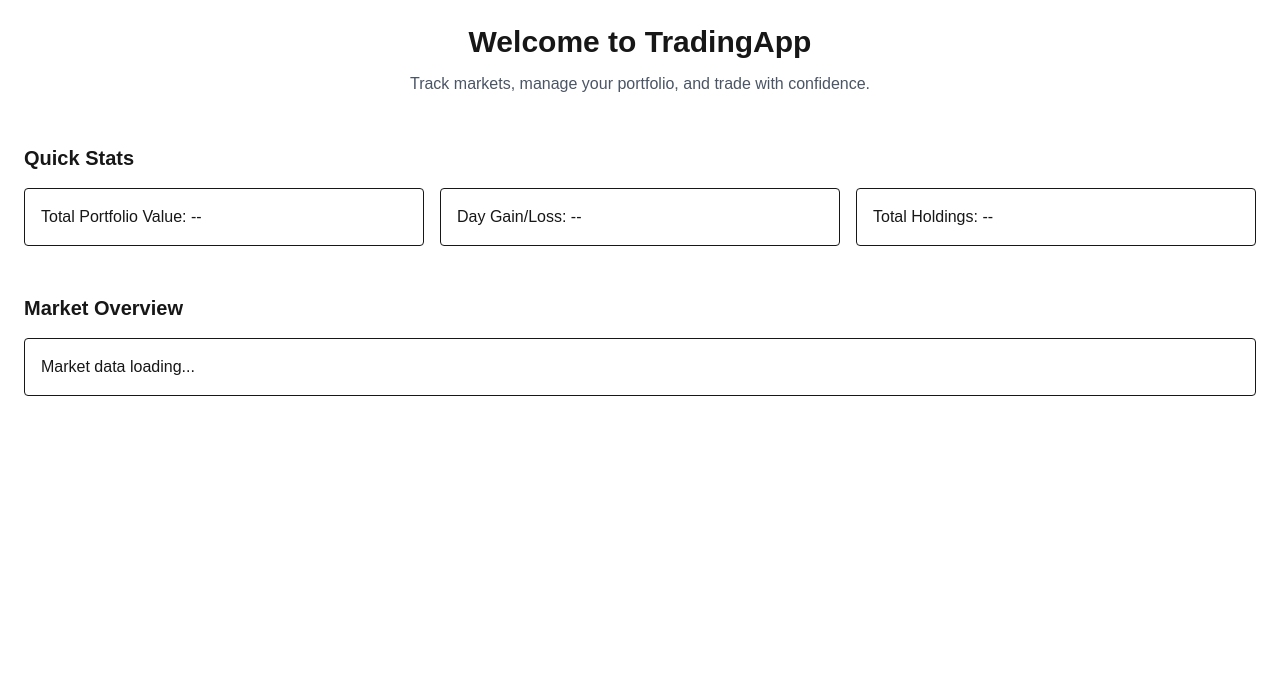
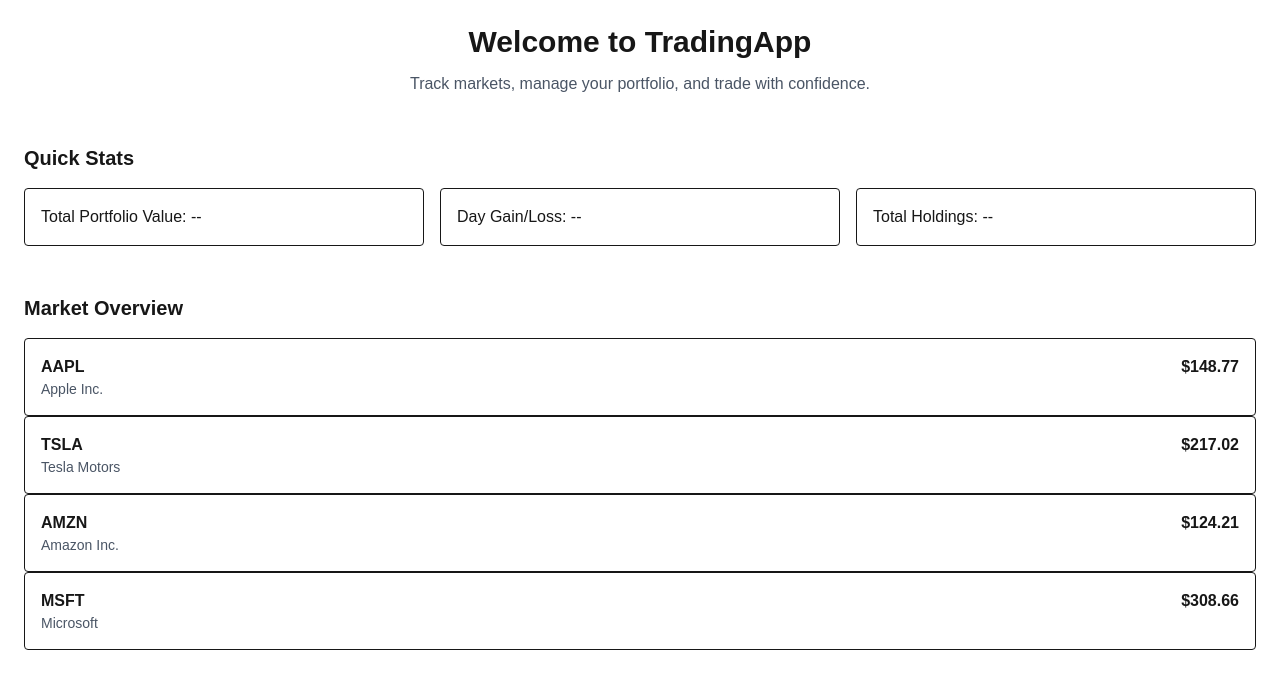
Before and after one commit to Roarsan/Trading-web, a Next.js app: page / in a window 1280 px wide. Shown: the top 688 px of the page. Built offline with nearby package versions, Linux system fonts and the light colour scheme.

Commit message:
Implemented stock prices feature in Market and home Page components utilizing marketService for real-time updates using setInterval.

```diff
--- a/src/app/market/page.tsx
+++ b/src/app/market/page.tsx
@@ -1,11 +1,41 @@
+"use client";
+import { useEffect, useState } from "react";
+import { marketService } from "@/modules/market/MarketService";
+import { Stock } from "@/modules/market/Stock";
 export default function MarketPage() {
+    const [stocks, setStocks] = useState<Stock[]>([]);
+
+    useEffect(() => {
+        setStocks([...marketService.getStocks()]);
+
+        const interval = setInterval(() => {
+            marketService.simulatePrices();
+            setStocks([...marketService.getStocks()]);
+
+        }, 1000);
+
+        return () => clearInterval(interval);
+    }, [])
     return (
         <main className="p-6 space-y-8">
             <h1 className="text-2xl font-bold">Market</h1>
 
             {/* Live Prices List */}
             <section className="space-y-3">
-          <div className="p-3 border rounded">Loading market data...</div>
+                {stocks.map((stock) => (
+                    <div
+                        key={stock.symbol}
+                        className="p-4 border rounded flex justify-between"
+                    >
+                        <div>
+                            <p className="font-semibold">{stock.symbol}</p>
+                            <p className="text-gray-600 text-sm">{stock.name}</p>
+                        </div>
+
+                        <p className="font-bold">${stock.price.toFixed(2)}</p>
+                    </div>
+                ))}
+
             </section>
         </main>
     );
--- a/src/app/page.tsx
+++ b/src/app/page.tsx
@@ -1,4 +1,20 @@
+"use client";
+import { useEffect, useState } from "react";
+import { Stock } from "@/modules/market/Stock";
+import { marketService, MarketService } from "@/modules/market/MarketService";
 export default function Page() {
+  const [stocks, setStocks] = useState<Stock[]>([]);
+
+  useEffect(() => {
+    setStocks([...marketService.getStocks()]);
+
+    const interval = setInterval(() => {
+      marketService.simulatePrices();
+      setStocks([...marketService.getStocks()]);
+    }, 1000)
+
+    return () => clearInterval(interval);
+  }, []);
   return (
     <main className="p-6 space-y-12">
       {/* Hero Section */}
@@ -20,10 +36,16 @@
       {/* Market Overview */}
       <section>
         <h2 className="text-xl font-semibold mb-4">Market Overview</h2>
-        <div className="space-y-3">
-          {/* Placeholder for live stocks */}
-          <div className="p-4 border rounded">Market data loading...</div>
-        </div>
+        {stocks.map((stock) => (
+          <div key={stock.symbol} className="p-4 border rounded flex justify-between">
+            <div>
+              <p className="font-semibold">{stock.symbol}</p>
+              <p className="text-gray-600 text-sm">{stock.name}</p>
+            </div>
+
+            <p className="font-bold">${stock.price.toFixed(2)}</p>
+          </div>
+        ))}
       </section>
     </main>
   );
--- a/src/modules/portfolio/Portfolio.ts
+++ b/src/modules/portfolio/Portfolio.ts
@@ -32,7 +32,7 @@
         }else{
             return;
         }
-        if (existing.quantity=0){
+        if (existing.quantity<=0){
             this.holdings = this.holdings.filter((h)=>h.symbol!==symbol);
         }
 
```
Also changed, not shown: 1 other file (tests, documents, lock files or other folders). Lines whose indentation alone changed are shown as unchanged.
